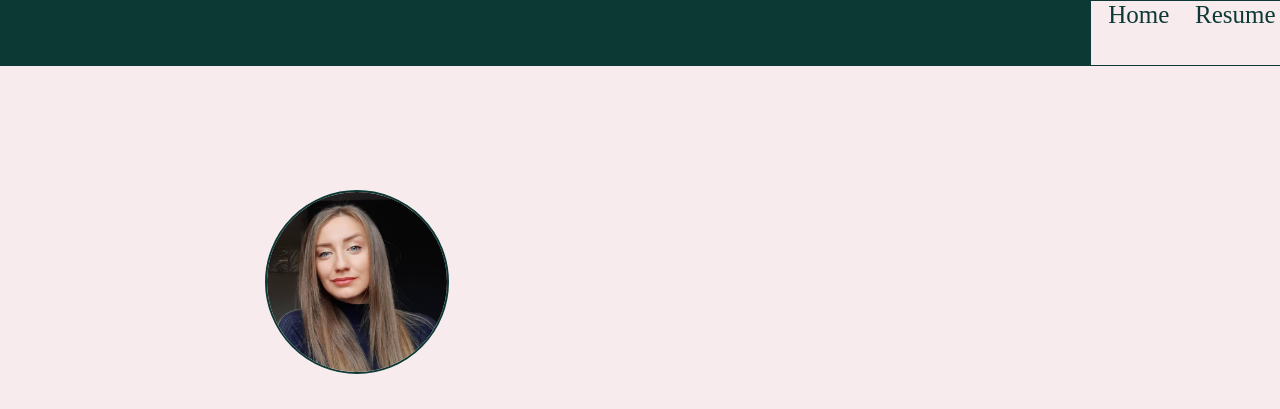
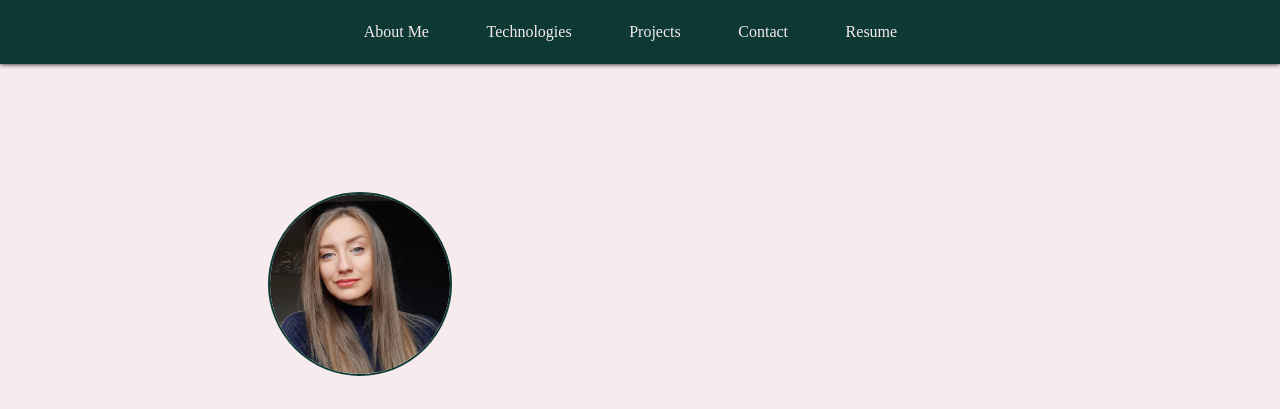
Before and after one commit to Vidosava98/WEBSITE, a plain HTML site: page index.html in a window 1280 px wide. Shown: the top 409 px of the page. Drawn offline with Linux system fonts and the light colour scheme; a web font is replaced by a local one.

Commit message:
Change header, tabs, fix bugfix.

```diff
--- a/index.html
+++ b/index.html
@@ -4,13 +4,15 @@
     <link rel="stylesheet" href="style.css" />
   </head>
   <body>
-    <div id="idTab">
-      <a id="tab-1" class="tab"> Home </a>
-      <a id="tab-2" class="tab" href="Resource/Vidosava Arsic CV.pdf">
+    <header id="idTab">
+      <a id="tab-1" class="tab"> About Me </a>
+      <a id="tab-2" class="tab"> Technologies </a>
+      <a id="tab-3" class="tab"> Projects </a>
+      <a id="tab-4" class="tab"> Contact </a>
+      <a id="tab-5" class="tab" href="Resource/Vidosava Arsic CV.pdf">
         Resume
       </a>
-    </div>
-    <div id="idMain">
+    </header>
     <div id="content-1" class="content-tab">
       <div class="columnItems">
         <div class="centerText">
@@ -143,7 +145,6 @@
       </div>
     </div>
     <div id="content-2" class="content-tab"></div>
-      <div id="content-3" class="content-tab"></div>
     <footer>
       <a href="mailto:arsic.vida@gmail.com" class="linkContent">
         <img
@@ -166,7 +167,6 @@
         <img src="Resource/Images/Icons/insta.svg" alt="Insta" class="icon" />
       </a>
     </footer>
-    </div>
     <script src="script.js"></script>
   </body>
 </html>
--- a/script.js
+++ b/script.js
@@ -2,8 +2,8 @@ document.getElementById("tab-1").addEventListener("click", function () {
   showContent(1);
 });
 
-document.getElementById("tab-2").addEventListener("click", function () {
-  showContent(2);
+document.getElementById("tab-5").addEventListener("click", function () {
+  showContent(5);
 });
 document.querySelectorAll(".tableTh").forEach((button, index) => {
   button.addEventListener("click", function () {
--- a/style.css
+++ b/style.css
@@ -10,6 +10,13 @@
 }
 body {
   font-family: "MyFont";
+  background-color: var(--primary);
+  color: var(--bcg);
+  min-height: 100vh;
+  display: flex;
+  flex-direction: column;
+  margin: 0;
+  padding: 0;
 }
 footer {
   margin-top: auto;
@@ -22,24 +29,18 @@ footer {
   background-color: var(--bcg);
   color: #ffffff;
   display: flex;
-  flex-wrap: wrap;
-  justify-content: flex-end;
+  justify-content: center;
   align-items: center;
-  margin: -1% -1% 0% -1%;
-  border: 1px solid var(--bcg);
   position: sticky;
   top: 0;
   z-index: 100000000;
-  height: 8vh;
+  width: 100%;
+  height: 4rem;
+  box-shadow: 0 0 5px black;
+  margin: 0;
+  padding: 0;
 }
-#idMain {
-  background-color: var(--primary);
-  color: var(--bcg);
-  margin: 0% -1% -1% -1%;
-  min-height: 100vh;
-  display: flex;
-  flex-direction: column;
-}
+
 #content-2 {
   font-size: 40px;
 }
@@ -83,14 +84,14 @@ footer {
   margin-top: 40px;
 }
 .tab {
-  background-color: var(--primary);
-  color: var(--bcg);
-  font-size: 25px;
-  height: 8vh;
-  width: 7.5%;
+  background-color: var(--bcg);
+  color: var(--primary);
+  font-size: 1rem;
   border: none;
   text-align: center;
   text-decoration: none;
+  margin-right: 1.2rem;
+  padding: 1.2rem;
 }
 .tableTh {
   background-color: var(--primary);
```
Lines whose indentation alone changed are shown as unchanged.
